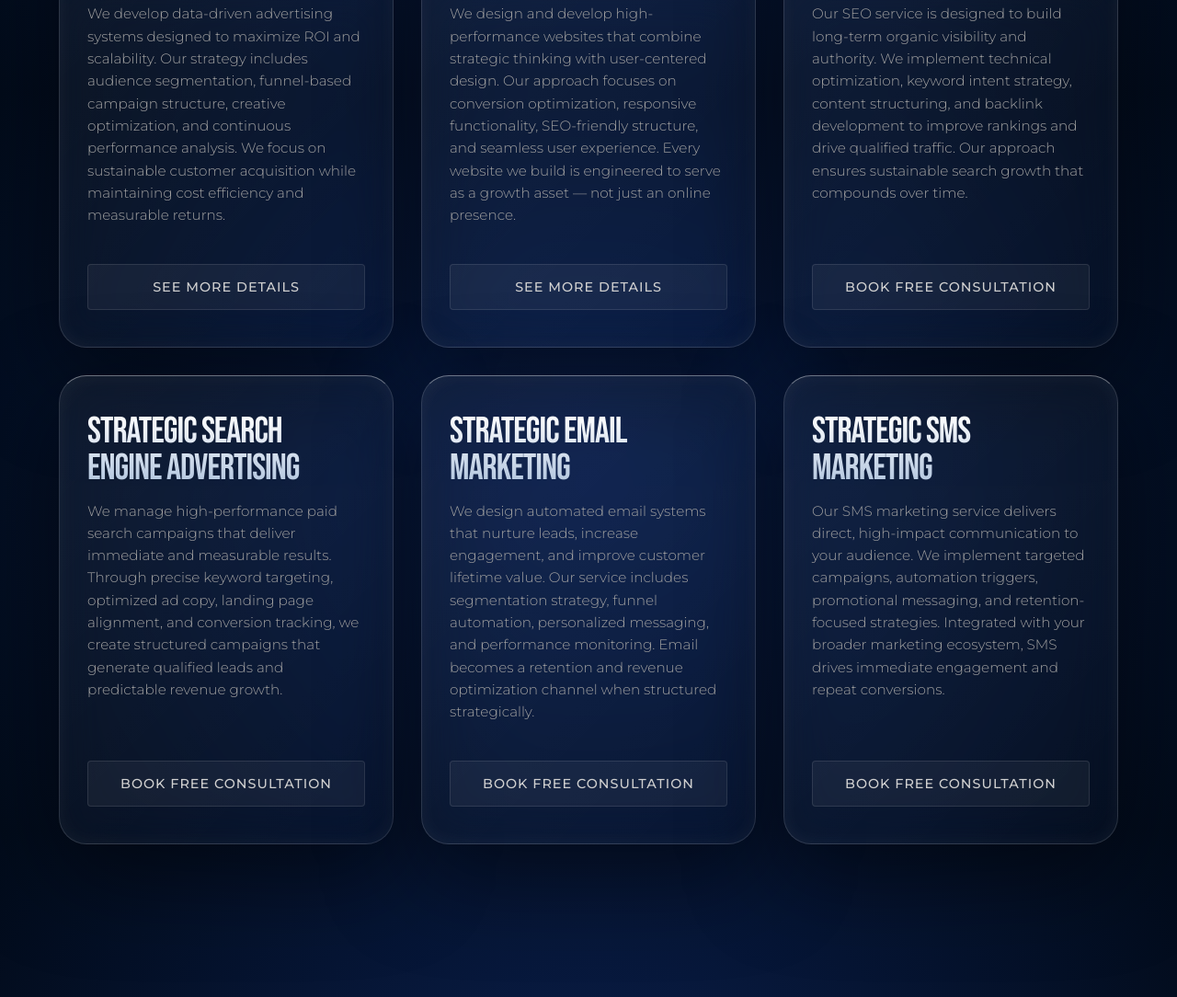
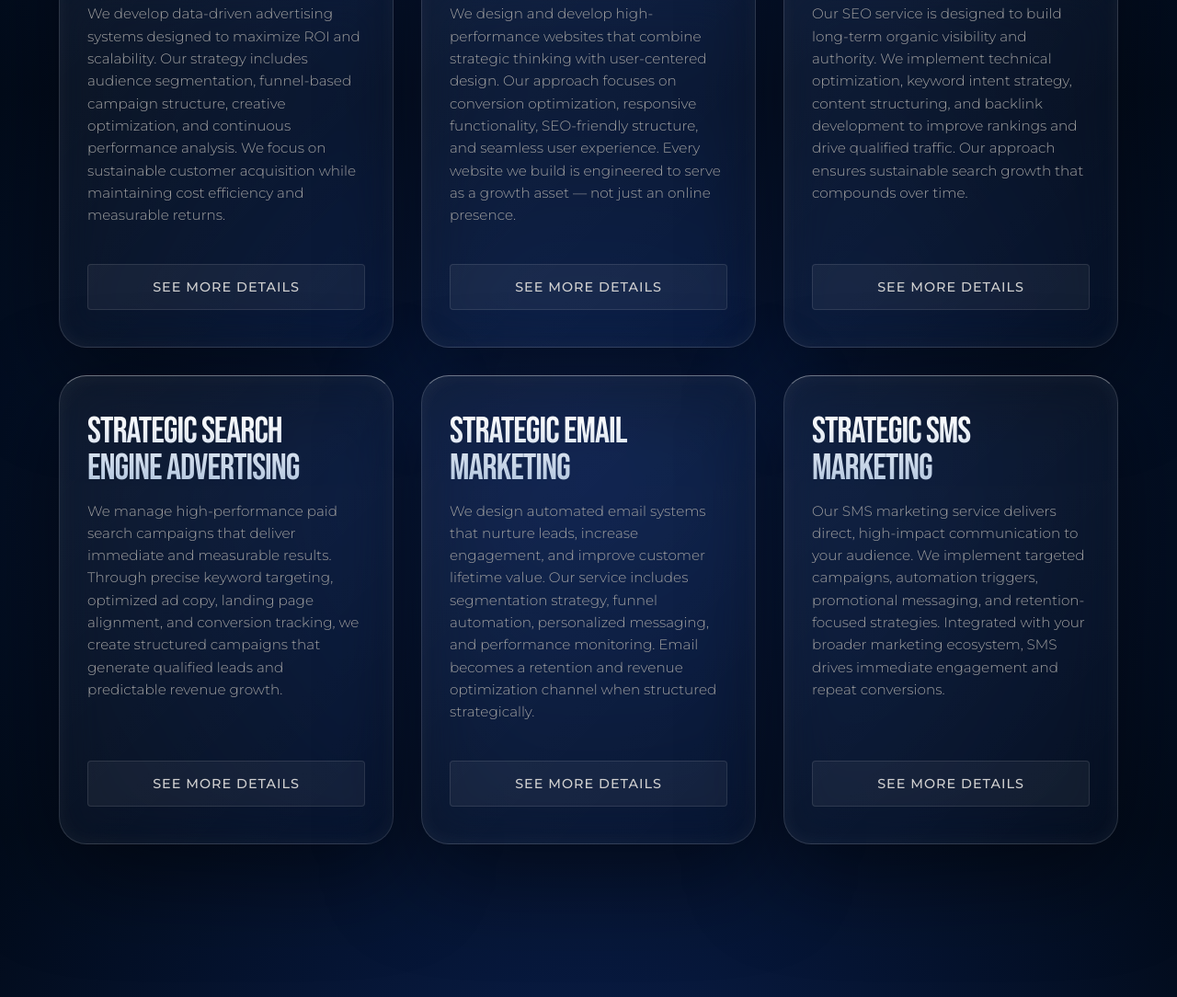
Before and after one commit to eres007/samscope, a website: page index.html in a window 1280 px wide. Shown: the part 3899-4983 px from the top of the page at 92% size. Drawn offline with nearby package versions, Linux system fonts and the light colour scheme; no server answers.

Commit message:
Fix service card buttons - all cards now link to service pages

```diff
--- a/index.html
+++ b/index.html
@@ -333,6 +333,7 @@
                     <a href="single-service-web-design.html" class="btn-service">See More Details</a>
                 </div>
                 <!-- Card 6 -->
+                <!-- Card 6 -->
                 <div class="service-card">
                     <h3 class="service-title">STRATEGIC SEARCH <br> ENGINE OPTIMIZATION</h3>
                     <p class="service-text">
@@ -341,7 +342,7 @@
                         to improve rankings and drive qualified traffic. Our approach ensures sustainable search growth
                         that compounds over time.
                     </p>
-                    <a href="#" class="btn-service btn-open-modal">Book Free Consultation</a>
+                    <a href="single-service-seo.html" class="btn-service">See More Details</a>
                 </div>
                 <!-- Card 7 -->
                 <div class="service-card">
@@ -352,7 +353,7 @@
                         tracking, we create structured campaigns that generate qualified leads and predictable revenue
                         growth.
                     </p>
-                    <a href="#" class="btn-service btn-open-modal">Book Free Consultation</a>
+                    <a href="single-service-sem.html" class="btn-service">See More Details</a>
                 </div>
                 <!-- Card 8 -->
                 <div class="service-card">
@@ -363,7 +364,7 @@
                         messaging, and performance monitoring. Email becomes a retention and revenue optimization
                         channel when structured strategically.
                     </p>
-                    <a href="#" class="btn-service btn-open-modal">Book Free Consultation</a>
+                    <a href="single-service-email.html" class="btn-service">See More Details</a>
                 </div>
                 <!-- Card 9 -->
                 <div class="service-card">
@@ -374,7 +375,7 @@
                         strategies. Integrated with your broader marketing ecosystem, SMS drives immediate engagement
                         and repeat conversions.
                     </p>
-                    <a href="#" class="btn-service btn-open-modal">Book Free Consultation</a>
+                    <a href="single-service-sms.html" class="btn-service">See More Details</a>
                 </div>
             </div>
     </section>
```
